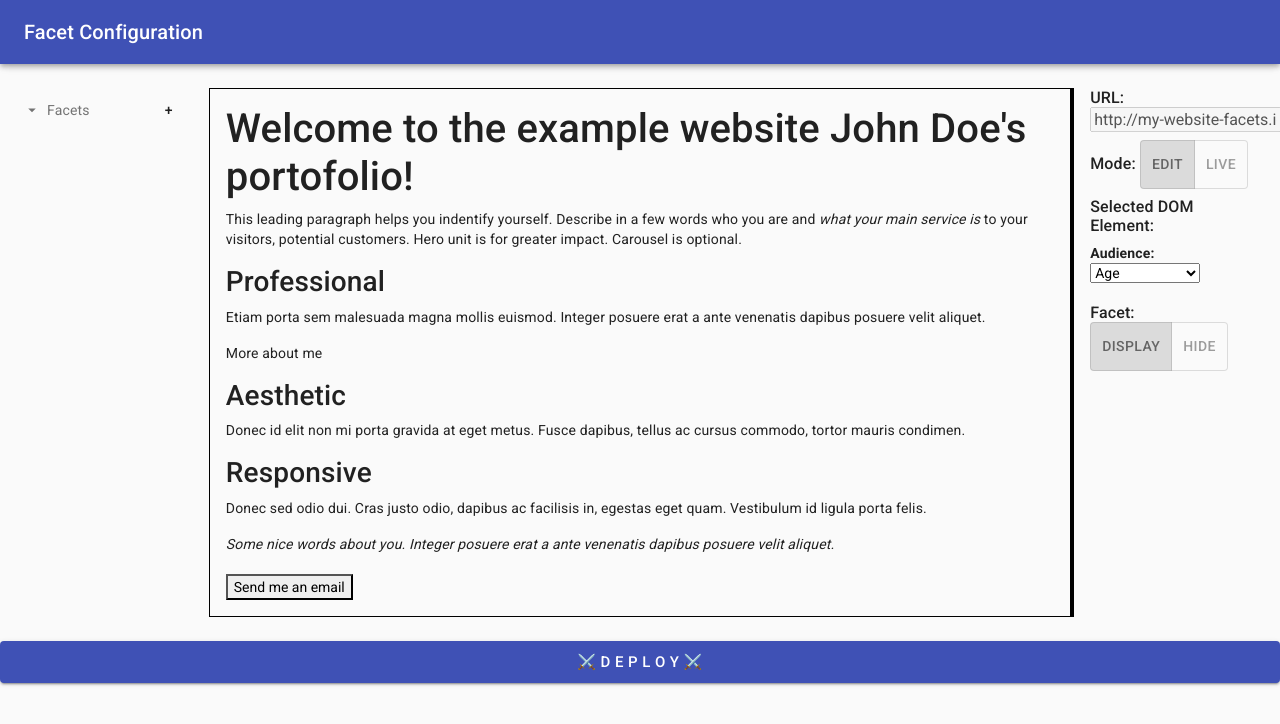
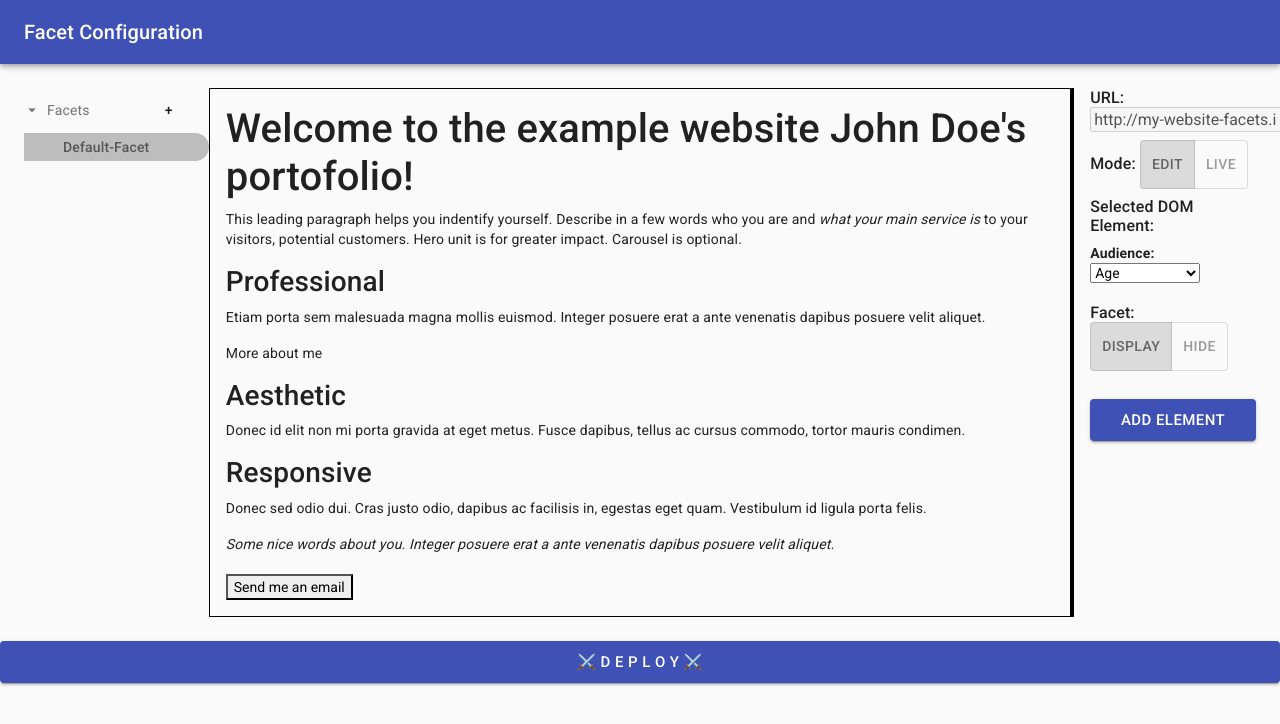
Before and after one commit to facets-io/facets.io, a React (Create React App) app: page / in a window 1280 px wide. Shown: the top 724 px of the page. Built offline with nearby package versions, Linux system fonts and the light colour scheme.

Commit message:
TreeView phase1

```diff
--- a/src/App.js
+++ b/src/App.js
@@ -13,13 +13,11 @@ const onDeployHandler = () => {
 }
 
 function App() {
-
   return (
     <StyledDiv className="App">
       <PermanentDrawerLeft></PermanentDrawerLeft>
       <Button variant="contained" size='large' color="primary" className='btn-block' onClick={onDeployHandler}>⚔️ D E P L O Y ⚔️</Button>
     </StyledDiv>
-
   );
 }
 
--- a/src/AppContext.js
+++ b/src/AppContext.js
@@ -3,8 +3,6 @@ import React from 'react';
 const AppContext = React.createContext({
     hiddenElementsArray: [],
     onFacetAdd: (e) => { },
-    // isAddingFacet: false,
-    // setIsAddingFacet: () => { }
 });
 
 export default AppContext;
--- a/src/AppProvider.js
+++ b/src/AppProvider.js
@@ -5,16 +5,30 @@ import { useSnackbar } from 'notistack';
 const AppProvider = ({ children, hiddenElementsArray }) => {
 
     const { enqueueSnackbar } = useSnackbar();
-    const [addedFacets, setAddedFacets] = useState([]);
+    const [addedFacets, setAddedFacets] = useState(["Default-Facet"]);
     const [isAddingFacet, setIsAddingFacet] = useState(false);
+    const [newlyAddedFacet, setNewlyAddedFacet] = useState("Default-Facet");
+    // String "Key", Array Values
+    const [addedElements, setAddedElements] = useState(new Map());
 
     const onFacetAdd = (label) => {
+        if (addedFacets.includes(label)) {
+            enqueueSnackbar(`Please choose a unique name for your Facet.`, { variant: "error" });
+            return;
+        }
         setAddedFacets([label, ...addedFacets]);
+        setNewlyAddedFacet(label);
         enqueueSnackbar(`Facet ${label} was created!`, { variant: "success" });
         setIsAddingFacet(false);
     }
 
-    return <AppContext.Provider value={{ hiddenElementsArray, onFacetAdd, addedFacets, isAddingFacet, setIsAddingFacet }}>{children}</AppContext.Provider>
+    return <AppContext.Provider value={{
+        hiddenElementsArray, onFacetAdd, addedFacets,
+        isAddingFacet, setIsAddingFacet, newlyAddedFacet,
+        setNewlyAddedFacet, addedElements, setAddedElements
+    }}>
+        {children}
+    </AppContext.Provider>
 };
 
 export default AppProvider;
--- a/src/BasicTextField.js
+++ b/src/BasicTextField.js
@@ -14,7 +14,6 @@ const useStyles = makeStyles((theme) => ({
 
 export default function BasicTextField() {
     const { onFacetAdd } = useContext(AppContext);
-    console.log('appContext', useContext(AppContext));
     const classes = useStyles();
 
     const keyPress = (e) => {
@@ -25,7 +24,7 @@ export default function BasicTextField() {
 
     return (
         <div onKeyDown={keyPress} className={classes.root}>
-            <TextField id="standard-basic" label="Name your Facet" />
+            <TextField inputRef={input => input && input.focus()} autoFocus id="standard-basic" label="Name your Facet" />
         </div>
     );
 }
--- a/src/GmailTreeView.js
+++ b/src/GmailTreeView.js
@@ -1,4 +1,4 @@
-import React, { useContext } from 'react';
+import React, { useContext, useState } from 'react';
 import PropTypes from 'prop-types';
 import { makeStyles } from '@material-ui/core/styles';
 import TreeView from '@material-ui/lab/TreeView';
@@ -68,7 +68,7 @@ function StyledTreeItem(props) {
   }
 
   const classes = useTreeItemStyles();
-  const { labelText, labelIcon: LabelIcon, labelInfo, color, bgColor, hasPlusBtn = true, ...other } = props;
+  const { labelText, labelIcon: LabelIcon, labelInfo, color, bgColor, hasPlusBtn = false, ...other } = props;
   const { setIsAddingFacet } = useContext(AppContext);
   return (
     <TreeItem
@@ -103,7 +103,6 @@ function StyledTreeItem(props) {
 StyledTreeItem.propTypes = {
   bgColor: PropTypes.string,
   color: PropTypes.string,
-  labelIcon: PropTypes.elementType.isRequired,
   labelInfo: PropTypes.string,
   labelText: PropTypes.string.isRequired,
 };
@@ -118,25 +117,39 @@ const useStyles = makeStyles({
 
 export default function GmailTreeView() {
   const classes = useStyles();
-  const { isAddingFacet, addedFacets } = useContext(AppContext);
-  const AddedFacetsStyledTreeItems = addedFacets.map((id, facetLabel) => {
-    return <StyledTreeItem hasPlusBtn={false} nodeId={"facet" + id} labelText={id}></StyledTreeItem>
+  const { isAddingFacet, addedFacets, newlyAddedFacet, setNewlyAddedFacet, addedElements } = useContext(AppContext);
+  let arr = [];
+  const addedFacetsStyledTreeItems = addedFacets.map((facetLabel) => {
+
+    const addedElementsByFacet = addedElements.get(facetLabel);
+    console.log('addedElementsByFacet', addedElementsByFacet);
+
+    const addedElementsTreeItems = addedElementsByFacet && addedElementsByFacet.map((element) => {
+      arr.push(facetLabel + element);
+      return <StyledTreeItem key={facetLabel + element} nodeId={facetLabel + element} labelText={element} />
+    })
+
+    return <StyledTreeItem selected={[addedElementsByFacet]} expanded={addedElementsByFacet} key={facetLabel} onLabelClick={() => { setNewlyAddedFacet(facetLabel) }} nodeId={facetLabel} labelText={facetLabel}>
+      {addedElementsTreeItems}
+    </StyledTreeItem>
   });
 
-  const addingFacetInput = <BasicTextField></BasicTextField>;
-
-  console.log('isAddingFacet', isAddingFacet)
+  const addingFacetInput = <BasicTextField />;
+  const allKeys = addedElements.keys();
 
   return (
     <TreeView
-      expanded={['1']}
+      key='FacetTreeView'
+      // defaultSelected={['Facets']}
+      expanded={['Facets', ...allKeys]}
+      selected={[newlyAddedFacet]}
       className={classes.root}
       defaultCollapseIcon={<ArrowDropDownIcon />}
       defaultExpandIcon={<ArrowRightIcon />}
       defaultEndIcon={<div style={{ width: 24 }} />}
     >
-      <StyledTreeItem nodeId="1" labelText="Facets" labelIcon={MailIcon} >{isAddingFacet ? addingFacetInput : null}
-        {AddedFacetsStyledTreeItems}
+      <StyledTreeItem hasPlusBtn nodeId="Facets" labelText="Facets" labelIcon={MailIcon} >{isAddingFacet ? addingFacetInput : null}
+        {addedFacetsStyledTreeItems}
       </StyledTreeItem>
     </TreeView>
   );
--- a/src/ToolBox.js
+++ b/src/ToolBox.js
@@ -1,8 +1,11 @@
-import React, { useState, useEffect } from 'react';
+import React, { useState, useEffect, useContext } from 'react';
 import $ from 'jquery';
 import styled from 'styled-components';
 import ToggleButton from '@material-ui/lab/ToggleButton';
 import ToggleButtonGroup from '@material-ui/lab/ToggleButtonGroup';
+import { Button } from '@material-ui/core';
+import AppContext from './AppContext';
+import { useSnackbar } from 'notistack';
 
 window.hiddenElementsArray = [];
 
@@ -11,6 +14,27 @@ const StyledDiv = styled.div`
 `;
 
 function ToolBox() {
+    const { enqueueSnackbar } = useSnackbar();
+
+    const { addedElements, setAddedElements, newlyAddedFacet } = useContext(AppContext);
+
+    const onAddElement = () => {
+
+        let oldVals = addedElements.get(newlyAddedFacet);
+        if (!oldVals || oldVals.length === 0) {
+            oldVals = [];
+        }
+        if (oldVals.includes(window.selectedDOM)) {
+            enqueueSnackbar(`Element has already been added in the ${newlyAddedFacet}.`, { variant: "error" });
+            return;
+        }
+        const newVals = [...oldVals, window.selectedDOM];
+        const newMap = new Map(addedElements);
+        newMap.set(newlyAddedFacet, newVals);
+        enqueueSnackbar(`Added Element ${window.selectedDOM} in the ${newlyAddedFacet}!`, { variant: "success" });
+        setAddedElements(newMap);
+
+    }
 
     useEffect(() => {
         window.selectedDOM = 'main';
@@ -66,6 +90,7 @@ function ToolBox() {
         }
         setShouldDisplay(val);
     }
+    console.log('HEYA', addedElements);
 
     return <StyledDiv>
         <h6>URL:<input value={"http://my-website-facets.io.s3-website-us-west-2.amazonaws.com/"} type="text" name="name" disabled /></h6>
@@ -95,14 +120,17 @@ function ToolBox() {
                 exclusive
                 onChange={handleDisplayHideChange}
                 aria-label="text alignment">
-            <ToggleButton value={false} aria-label="left aligned">
+                <ToggleButton value={false} aria-label="left aligned">
                     Display
             </ToggleButton>
-            <ToggleButton value={true} aria-label="centered">
-                Hide
+                <ToggleButton value={true} aria-label="centered">
+                    Hide
             </ToggleButton>
             </ToggleButtonGroup>
         </h6>
+        <br></br>
+        <Button variant="contained" size='large' color="primary" className='btn-block' onClick={onAddElement}>Add Element</Button>
+
     </StyledDiv>
 }
 
```
